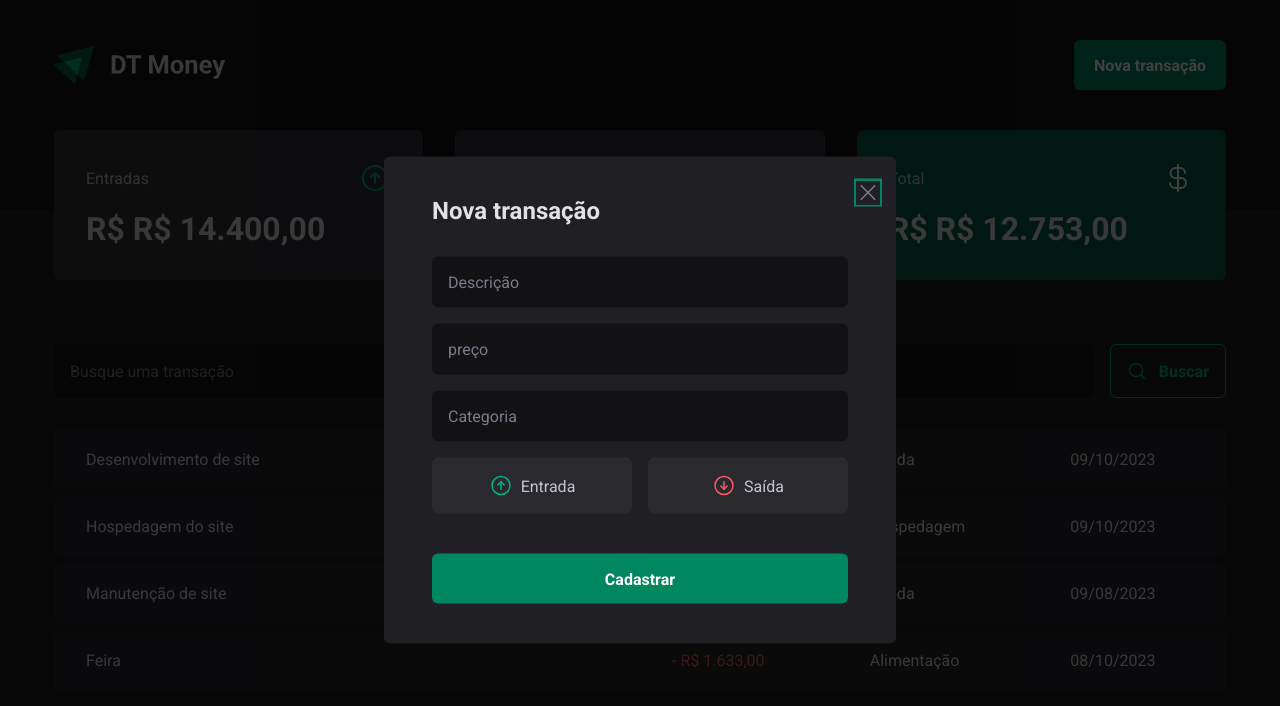
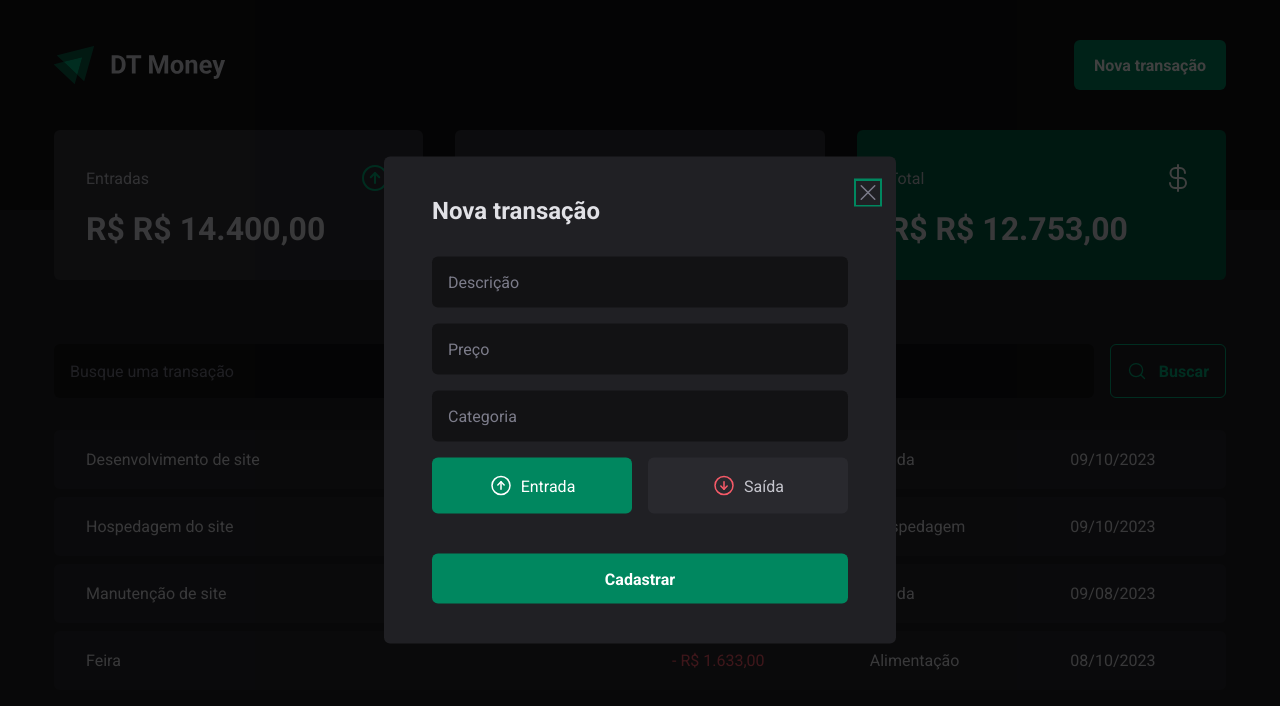
Before and after one commit to burn-c/dt-money-vite, a React (Vite) app: page / in a window 1280 px wide. Both pictures are taken after a click on the button "Nova transação". Shown: the top 706 px of the page. Built offline with nearby package versions, Linux system fonts and the light colour scheme; data requests are answered from the project's data file; the HTML template or start-up script is replaced by a standard one.

Commit message:
feat(SearchForm-NewTransactionModal): adds control form on TransactionType

```diff
--- a/src/components/NewTransactionModal/index.tsx
+++ b/src/components/NewTransactionModal/index.tsx
@@ -9,7 +9,7 @@
   TransactionType,
   TransactionTypeButton,
 } from './styles'
-import { useForm } from 'react-hook-form'
+import { Controller, useForm } from 'react-hook-form'
 
 const newTransactionsFormSchema = z.object({
   description: z.string(),
@@ -22,10 +22,15 @@
 
 export default function NewTransactionModal() {
   const {
+    control,
     register,
     handleSubmit,
     formState: { isSubmitting },
-  } = useForm<NewTransactionFormInputs>()
+  } = useForm<NewTransactionFormInputs>({
+    defaultValues: {
+      type: 'income',
+    },
+  })
 
   function handleCreateNewTransaction(data: NewTransactionFormInputs) {
     console.log(data)
@@ -51,7 +56,7 @@
           />
           <input
             type="number"
-            placeholder="preço"
+            placeholder="Preço"
             required
             {...register('price', { valueAsNumber: true })}
           />
@@ -62,7 +67,15 @@
             {...register('category')}
           />
 
-          <TransactionType>
+          <Controller
+            control={control}
+            name="type"
+            render={({ field }) => {
+              return (
+                <TransactionType
+                  onValueChange={field.onChange}
+                  value={field.value}
+                >
                   <TransactionTypeButton variant="income" value="income">
                     <ArrowCircleUp size={24} />
                     Entrada
@@ -73,6 +86,9 @@
                     Saída
                   </TransactionTypeButton>
                 </TransactionType>
+              )
+            }}
+          />
 
           <button type="submit" disabled={isSubmitting}>
             Cadastrar
```
Lines whose indentation alone changed are shown as unchanged.
